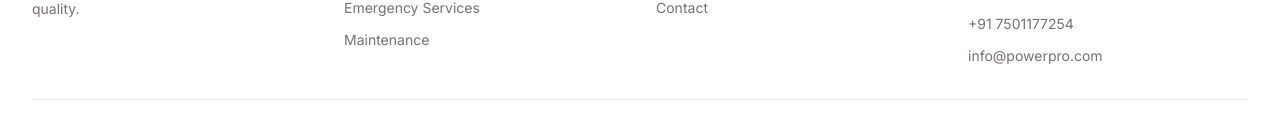
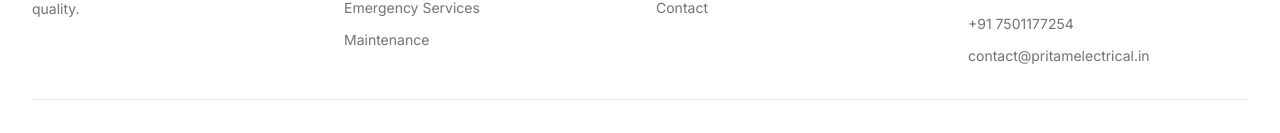
Before and after one commit to subha-wp/pritam-electrical, a Next.js app: page / in a window 1280 px wide. Shown: the part 3265-3398 px from the top of the page. Built offline with nearby package versions, Linux system fonts and the light colour scheme.

Commit message:
Update footer.tsx

```diff
--- a/components/footer.tsx
+++ b/components/footer.tsx
@@ -111,10 +111,10 @@ export function Footer() {
               </li>
               <li>
                 <a
-                  href="mailto:info@powerpro.com"
+                  href="mailto:contact@pritamelectrical.in"
                   className="text-sm text-muted-foreground hover:text-primary"
                 >
-                  info@powerpro.com
+                  contact@pritamelectrical.in
                 </a>
               </li>
             </ul>
```
